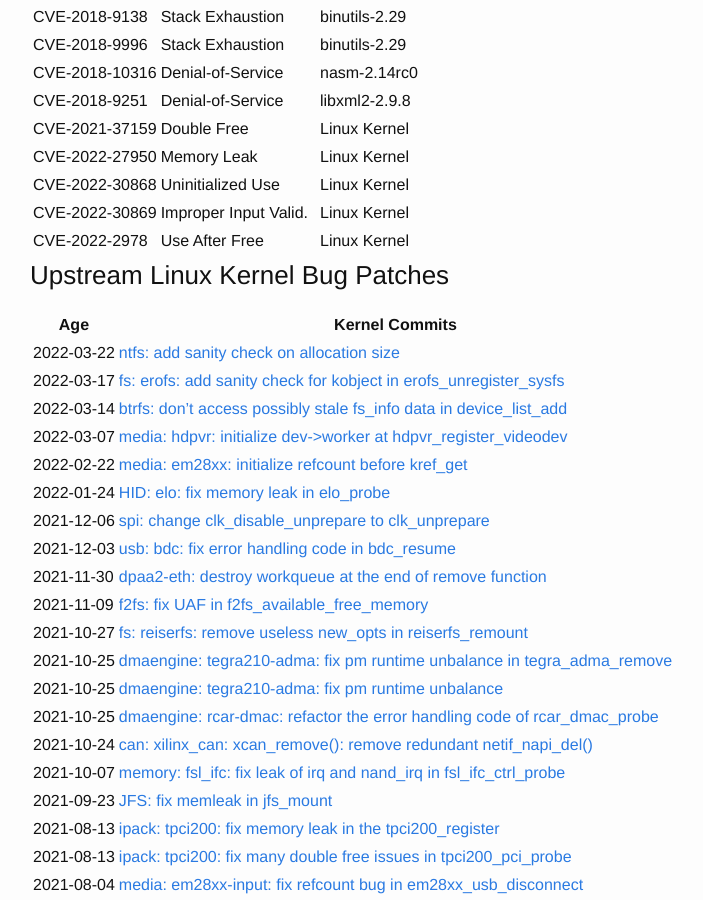
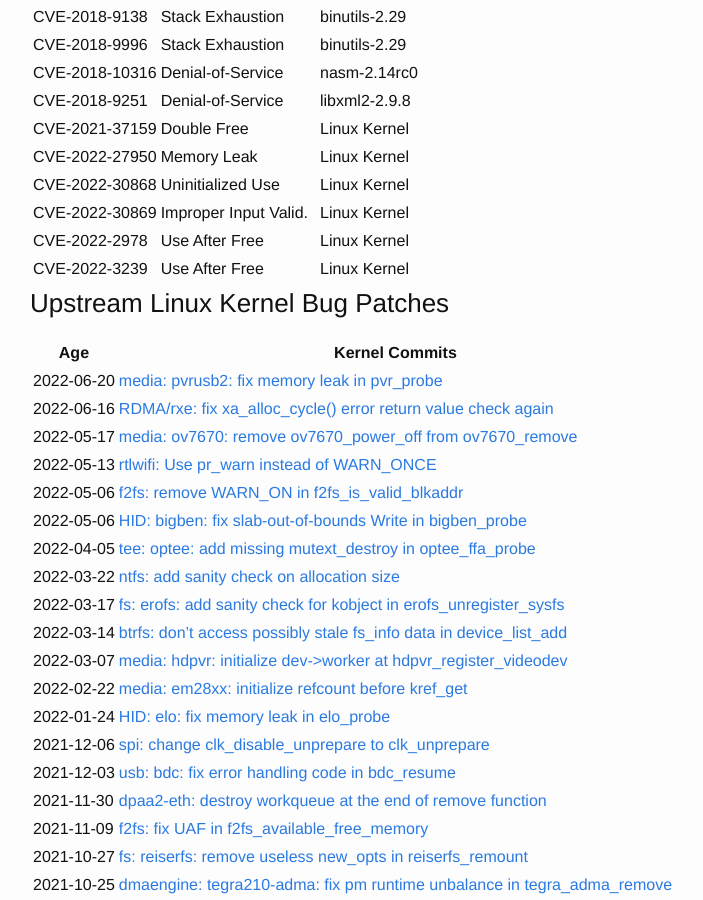
Before and after one commit to mudongliang/mudongliang.github.io, a Jekyll site: the page built from about/about.md, in a window 1280 px wide and 900 px high, scrolled down 3888 px. Shown: the whole window, without its empty margins (240-943 px from the left). Built offline with Jekyll 4.4.1, drawn with Linux system fonts in a browser that asks for light colours.

Commit message:
add more CVEs and kernel commits

```diff
--- a/about/about.md
+++ b/about/about.md
@@ -156,11 +156,19 @@
 |CVE-2022-30868 | Uninitialized Use      | Linux Kernel       |
 |CVE-2022-30869 | Improper Input Valid.  | Linux Kernel       |
 |CVE-2022-2978  | Use After Free         | Linux Kernel       |
+|CVE-2022-3239  | Use After Free	 | Linux Kernel	      |
 
 ### Upstream Linux Kernel Bug Patches
 
 |     Age    | Kernel Commits |
 | ---------- | -------------- |
+|2022-06-20  | [media: pvrusb2: fix memory leak in pvr_probe](https://git.kernel.org/pub/scm/linux/kernel/git/torvalds/linux.git/commit/?id=945a9a8e448b65bec055d37eba58f711b39f66f0) |
+|2022-06-16  | [RDMA/rxe: fix xa_alloc_cycle() error return value check again](https://git.kernel.org/pub/scm/linux/kernel/git/torvalds/linux.git/commit/?id=1a685940e6200e9def6e34bbaa19dd31dc5aeaf8) |
+|2022-05-17  | [media: ov7670: remove ov7670_power_off from ov7670_remove](https://git.kernel.org/pub/scm/linux/kernel/git/torvalds/linux.git/commit/?id=5bf19572e31375368f19edd2dbb2e0789518bb99) |
+|2022-05-13  | [rtlwifi: Use pr_warn instead of WARN_ONCE](https://git.kernel.org/pub/scm/linux/kernel/git/torvalds/linux.git/commit/?id=ad732da434a2936128769216eddaece3b1af4588) |
+|2022-05-06  | [f2fs: remove WARN_ON in f2fs_is_valid_blkaddr](https://git.kernel.org/pub/scm/linux/kernel/git/torvalds/linux.git/commit/?id=dc2f78e2d4cc844a1458653d57ce1b54d4a29f21) |
+|2022-05-06  | [HID: bigben: fix slab-out-of-bounds Write in bigben_probe](https://git.kernel.org/pub/scm/linux/kernel/git/torvalds/linux.git/commit/?id=fc4ef9d5724973193bfa5ebed181dba6de3a56db) |
+|2022-04-05  | [tee: optee: add missing mutext_destroy in optee_ffa_probe](https://git.kernel.org/pub/scm/linux/kernel/git/torvalds/linux.git/commit/?id=b5e22886839ae466fcf03295150094516c0fd8eb) |
 |2022-03-22  | [ntfs: add sanity check on allocation size](https://git.kernel.org/pub/scm/linux/kernel/git/torvalds/linux.git/commit/?id=714fbf2647b1a33d914edd695d4da92029c7e7c0) |
 |2022-03-17  | [fs: erofs: add sanity check for kobject in erofs_unregister_sysfs](https://git.kernel.org/pub/scm/linux/kernel/git/torvalds/linux.git/commit/?id=a942da24abc5839c11a8fc2a4b7cb268ea94ba54) |
 |2022-03-14  | [btrfs: don't access possibly stale fs_info data in device_list_add](https://git.kernel.org/pub/scm/linux/kernel/git/torvalds/linux.git/commit/?id=79c9234ba596e903907de20573fd4bcc85315b06) |
```
